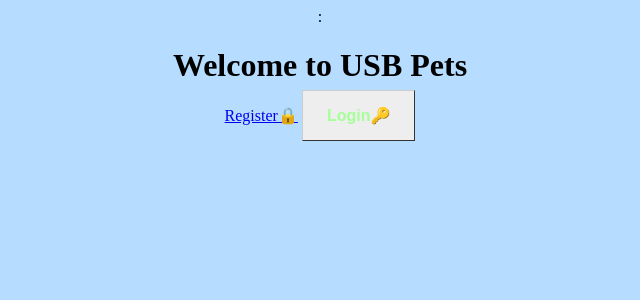
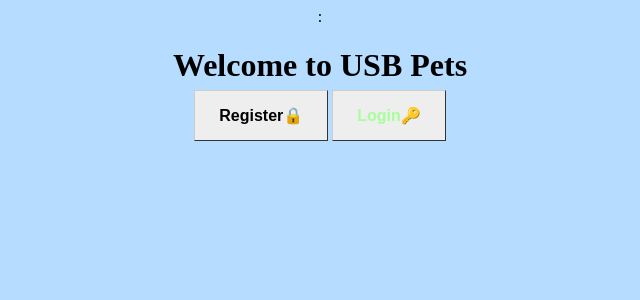
Before and after one commit to RyanPinks/USBPets, a Flask app: page / in a window 1280 px wide. Shown: the top 300 px of the page, without its empty margins (320-960 px from the left). Run offline with Flask 3, Linux system fonts and the light colour scheme.

Commit message:
Update style.css

```diff
--- a/static/style.css
+++ b/static/style.css
@@ -1,6 +1,7 @@
 :root {
   --login-color: #a6ff98; /* Lime Green */
   --home-color: #51e2f5 /*Bright Blue*/
+  --register-color: #F0F0F0 /*Light Grey*/
 }
 
 .home-button {
@@ -27,3 +28,15 @@
   border-bottom: 1px solid #333333;
   border-left: 1px solid #CCCCCC;
 }
+
+.register-button {
+  font: bold 16px Arial;
+  text-decoration: none;
+  background-color: #EEEEEE;
+  color: var(--register-color);
+  padding: 16px 24px;
+  border-top: 1px solid #CCCCCC;
+  border-right: 1px solid #333333;
+  border-bottom: 1px solid #333333;
+  border-left: 1px solid #CCCCCC;
+}
```
